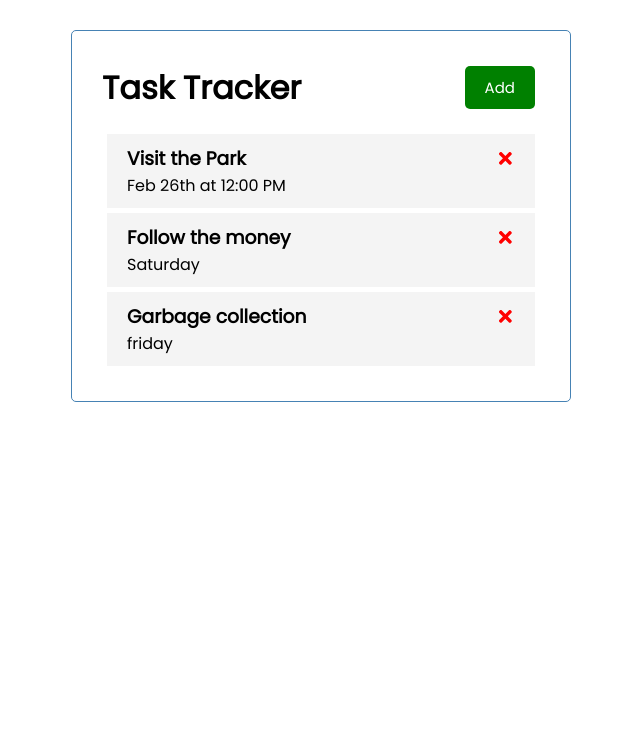
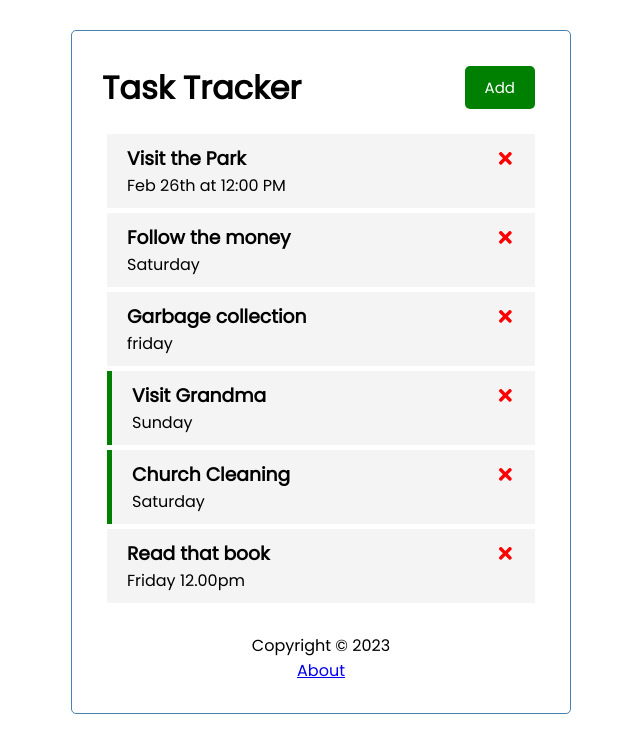
Before and after one commit to Bonveeee/react-tracker, a React (Create React App) app: page / in a window 1280 px wide. Shown: the top 752 px of the page, without its empty margins (319-959 px from the left). Built offline with nearby package versions, Linux system fonts and the light colour scheme; data requests are answered from the project's data file.

Commit message:
routing on components

```diff
--- a/db.json
+++ b/db.json
@@ -17,6 +17,24 @@
       "day": "friday",
       "reminder": false,
       "id": 3
+    },
+    {
+      "text": "Visit Grandma",
+      "day": "Sunday",
+      "reminder": true,
+      "id": 4
+    },
+    {
+      "text": "Church Cleaning",
+      "day": "Saturday",
+      "reminder": true,
+      "id": 5
+    },
+    {
+      "text": "Read that book",
+      "day": "Friday 12.00pm",
+      "reminder": false,
+      "id": 6
     }
   ]
 }
--- a/src/App.js
+++ b/src/App.js
@@ -1,92 +1,118 @@
 import { useState, useEffect } from "react";
+import { BrowserRouter as Router, Routes, Route } from "react-router-dom";
 import Header from "./components/Header";
 import Tasks from "./components/Tasks";
 import AddTask from "./components/AddTask";
+import Footer from "./components/Footer";
+import About from "./components/About";
+
 
 function App() {
 
-  const  [showAddTask, setShowAddTask] = useState (false)
-  const [tasks, setTasks] = useState([])
+  const [showAddTask, setShowAddTask] = useState(false);
+  const [tasks, setTasks] = useState([]);
 
   //fetches data from mock local api using async
   useEffect(() => {
     const getTasks = async () => {
-      const tasksFromServer = await fetchTasks ()
-      setTasks(tasksFromServer)
-    }
-      getTasks()
-    }, [])
+      const tasksFromServer = await fetchTasks();
+      setTasks(tasksFromServer);
+    };
+    getTasks();
+  }, []);
 
   //fetch tasks
   const fetchTasks = async () => {
-      const res = await fetch('http://localhost:5000/tasks')
-      const data = await res.json()
+    const res = await fetch("http://localhost:5000/tasks");
+    const data = await res.json();
 
-     return data
-
-      }
+    return data;
+  };
   //fetch task
   const fetchTask = async (id) => {
-        const res = await fetch(`http://localhost:5000/tasks/${id}`)
-        const data = await res.json()
+    const res = await fetch(`http://localhost:5000/tasks/${id}`);
+    const data = await res.json();
 
-       return data
-
-        }
+    return data;
+  };
 
   //delete Task
   const deleteTask = async (id) => {
-      await fetch (`http://localhost:5000/tasks/${id}` , {
-        method: 'DELETE'
-      })
+    await fetch(`http://localhost:5000/tasks/${id}`, {
+      method: "DELETE",
+    });
 
-    setTasks(tasks.filter((task) => task.id !== id))
-  }
+    setTasks(tasks.filter((task) => task.id !== id));
+  };
 
   //toggle reminder
   const toggleReminder = async (id) => {
-    const taskToToggle = await fetchTask(id)
-    const updateTask = {...taskToToggle,
-    reminder: !taskToToggle.reminder}
+    const taskToToggle = await fetchTask(id);
+    const updateTask = { ...taskToToggle, reminder: !taskToToggle.reminder };
 
     const res = await fetch(`http://localhost:5000/tasks/${id}`, {
-      method: 'PUT',
-      headers: {'Content-Type': 'application/json'},
-      body: JSON.stringify(updateTask)
-    })
-    const data = await res.json()
+      method: "PUT",
+      headers: { "Content-Type": "application/json" },
+      body: JSON.stringify(updateTask),
+    });
+    const data = await res.json();
 
-     setTasks(tasks.map((task)=> task.id === id? {...task, reminder: !data.reminder} : task))
-  }
+    setTasks(
+      tasks.map((task) =>
+        task.id === id ? { ...task, reminder: !data.reminder } : task
+      )
+    );
+  };
 
   //add Task
   const addTask = async (task) => {
-    const res = await fetch ('http://localhost:5000/tasks' , {
-        method: 'POST',
+    const res = await fetch("http://localhost:5000/tasks", {
+      method: "POST",
       headers: {
-          'Content-type': 'application/json'
+        "Content-type": "application/json",
       },
       body: JSON.stringify(task),
-    })
+    });
 
     //new data is added
-    const data = await res.json()
-      setTasks([...tasks, data])
+    const data = await res.json();
+    setTasks([...tasks, data]);
 
     // const id = Math.floor(Math.random() * 10000) + 1
     // const newTask = { id, ...task}
     // setTasks([...tasks, newTask])
+  };
+  return (
+    <Router>
+      <div className="container">
+        <Header
+          title="Task Tracker"
+          onAdd={() => setShowAddTask(!showAddTask)}
+          showAdd={showAddTask}
+        />
+      <Routes>
+          <Route
+            path='/'
+            element={
+              <>
+                {showAddTask && <AddTask onAdd={addTask} />}
+                {tasks.length > 0 ? (
+                  <Tasks
+                    tasks={tasks}
+                    onDelete={deleteTask}
+                    onToggle={toggleReminder}
+                  />
+                ) : (
+                  'No Tasks To Show'
+                )}
+              </>
             }
-  return (
-    <div className="container">
-    <Header title = "Task Tracker" onAdd={() => setShowAddTask(!showAddTask)} showAdd={showAddTask}/>
-
-    {showAddTask && <AddTask onAdd={addTask}/>}
-     {tasks.length > 0? (
-      <Tasks tasks={tasks} onDelete= {deleteTask} onToggle ={toggleReminder} />
-      ) :
-      (' No tasks To Show')}
+          />
+          <Route path='/about' element={<About />} />
+        </Routes>
+        <Footer />
       </div>
+    </Router>
   );
 }
 
--- /dev/null
+++ b/src/components/About.js
@@ -0,0 +1,11 @@
+import { Link } from "react-router-dom"
+const About = () => {
+  return (
+    <div>
+    <h4>Version 1.0.0</h4>
+    <Link to="/">Go Back</Link>
+    </div>
+  )
+}
+
+export default About
--- /dev/null
+++ b/src/components/Footer.js
@@ -0,0 +1,13 @@
+import { Link } from "react-router-dom"
+
+const Footer = () => {
+
+  return (
+    <footer>
+        <p>Copyright &copy; 2023</p>
+        <Link to="/about">About</Link>
+    </footer>
+  )
+}
+
+export default Footer
--- a/src/components/Header.js
+++ b/src/components/Header.js
@@ -1,13 +1,15 @@
 import PropTypes from 'prop-types'
+import { useLocation } from 'react-router-dom'
 import Button from './Button'
 
+
 const Header = ({title, onAdd, showAdd}) => {
-
+    const location = useLocation()
 
   return (
     <header className='header'>
         <h1>{title}</h1>
-        <Button color = {showAdd ? "red" : "green"} text={showAdd ? "Close" : "Add"} onClick= {onAdd} />
+        {location.pathname === '/' && <Button color = {showAdd ? "red" : "green"} text={showAdd ? "Close" : "Add"} onClick= {onAdd} />}
     </header>
   )
 }
```
Lines whose indentation alone changed are shown as unchanged.
